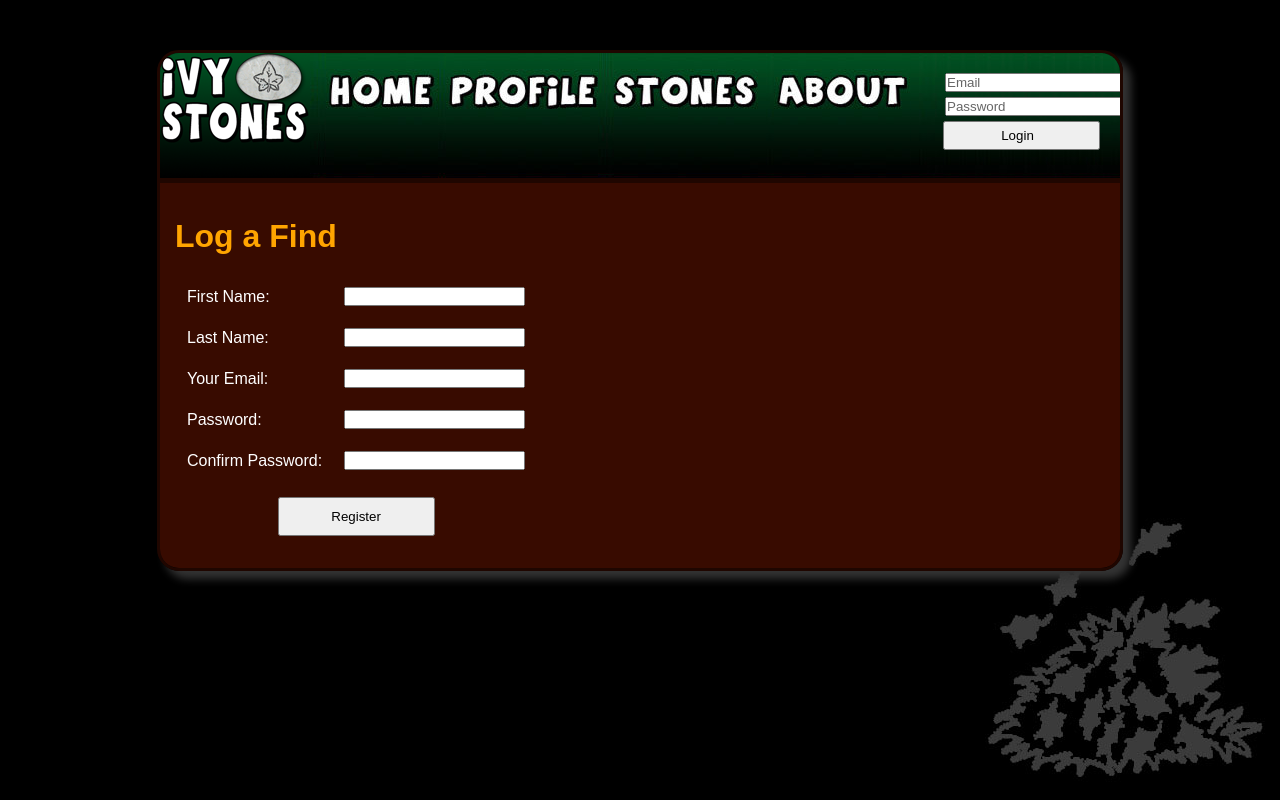
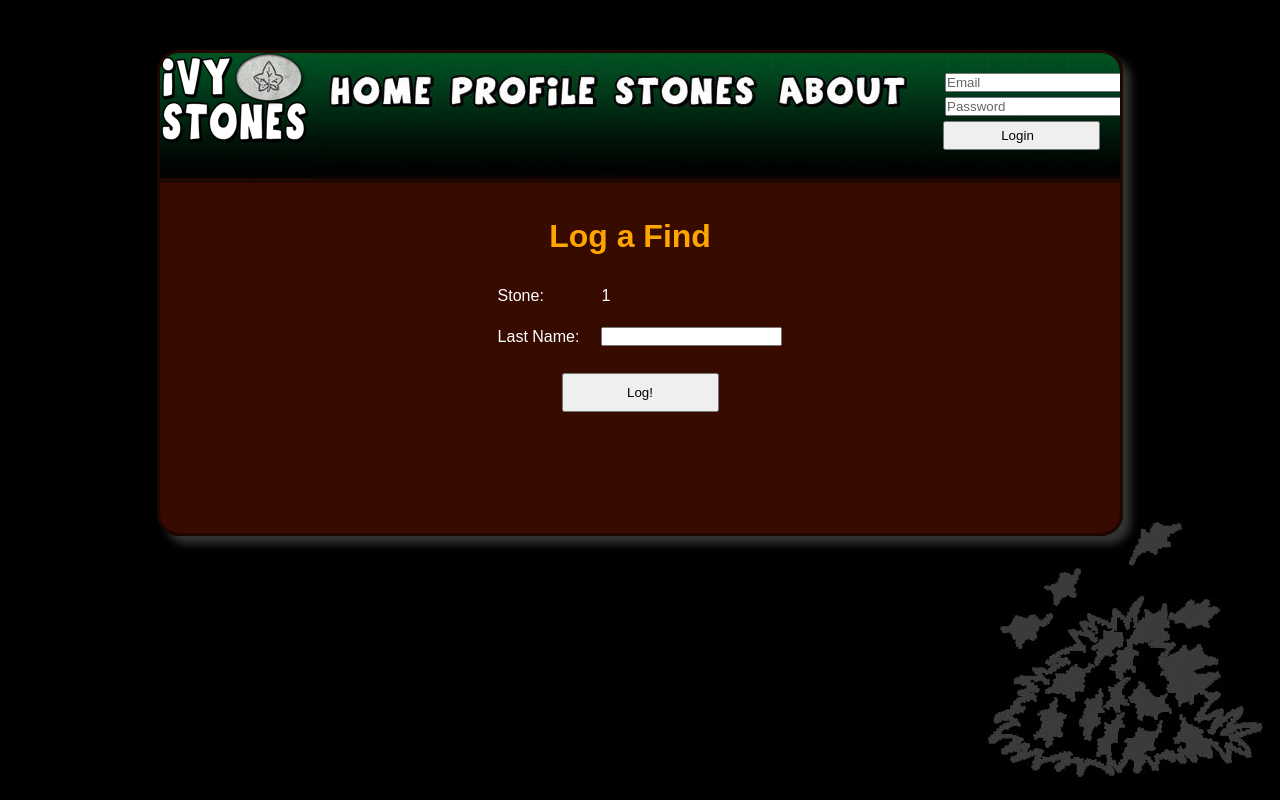
Before and after one commit to kevincon/ivystones, a PHP site: page /logfind.php?stones=1 in a window 1280 px wide. Run offline with PHP 8.4, Linux system fonts and the light colour scheme.

Commit message:
git-svn-id: file:///mnt/x/Users/Kevin/Desktop/ivystones-svn@84 96535c52-2767-499a-a306-8e95c0417af2

```diff
--- a/logfind.php
+++ b/logfind.php
@@ -1,6 +1,7 @@
 <?php #script 7.3 register.php
 
 $page_title = 'Log a Find';
+$selected = $_GET['stones'];
 include('header.php');
 echo'<div id ="content">';
 //Check is form is submitted
@@ -78,13 +79,13 @@ if(isset($_POST['submitted'])) {
     }
 }
 ?>
-	<div align="left"><h1>Log a Find</h1></div>
-	<form action="index.php" method="post">
-	<table>
+	<h1 style="text-align: center;">Log a Find</h1>
+	<form action="" method="post">
+	<table style="margin: auto;">
 		<tr>
-			<td>First Name:</td>
+			<td>Stone:</td>
 			<td>
-				<input type="text" name="first_name" size="20" maxlength="20" value="<?php if (isset($_POST['first_name'])) echo $_POST['first_name']; ?>" />
+				<?php echo $selected; ?>
 			</td>
 		</tr>
 		<tr>
@@ -92,28 +93,9 @@ if(isset($_POST['submitted'])) {
 			<td>
 				<input type="text" name="last_name" size="20" maxlength="30" value="<?php if (isset($_POST['last_name'])) echo $_POST['last_name']; ?>" />
 			</td>
-		</tr>
-		<tr>
-			<td>Your Email:</td>
-			<td>
-				<input type="text" name="email" size="20" maxlength="40" value="<?php if (isset($_POST['email'])) echo $_POST['email']; ?>" />
-			</td>
-		</tr>
-		<tr>
-			<td>Password:</td>
-			<td>
-				<input type="password" name="password1" size="20" maxlength="20" />
-			</td>
-		</tr>
-		<tr>
-			<td>Confirm Password:</td>
-			<td>
-				<input type="password" name="password2" size="20" maxlength="20" />
-			</td>
-		</tr>
 		<tr>
 			<td colspan="2">
-				<input type="submit" name="submit" value="Register" class="submit" />
+				<input type="submit" name="submit" value="Log!" class="submit" />
 			</td>
 		</tr>
 	</table>
```
